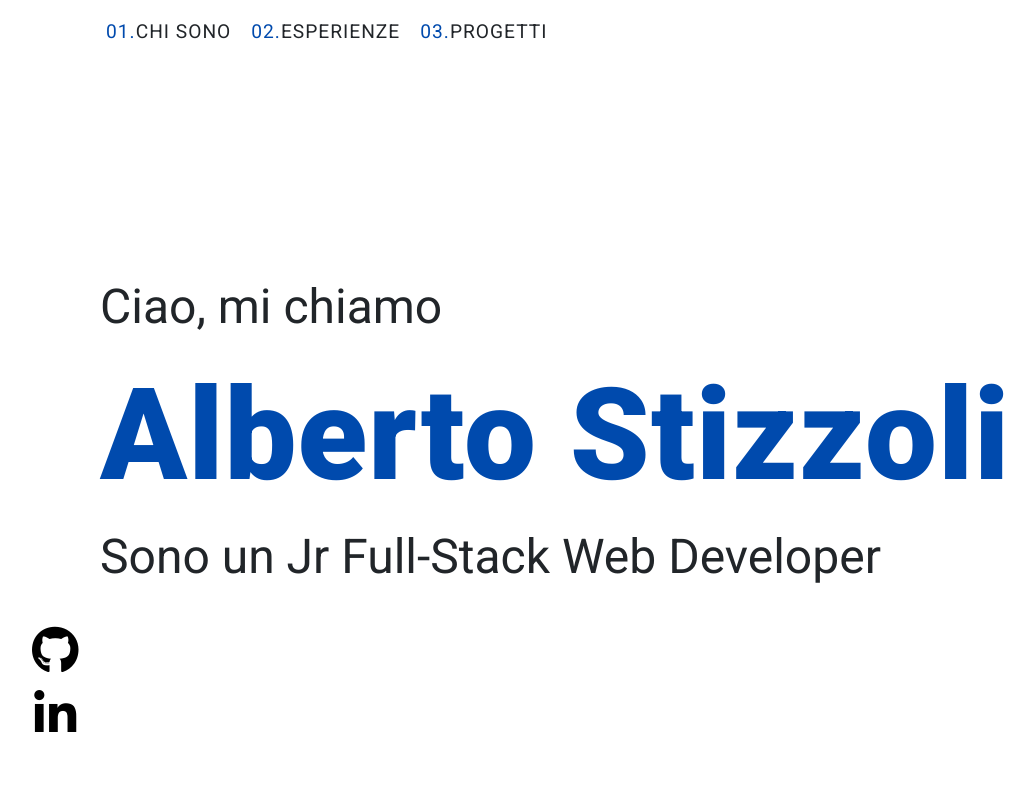
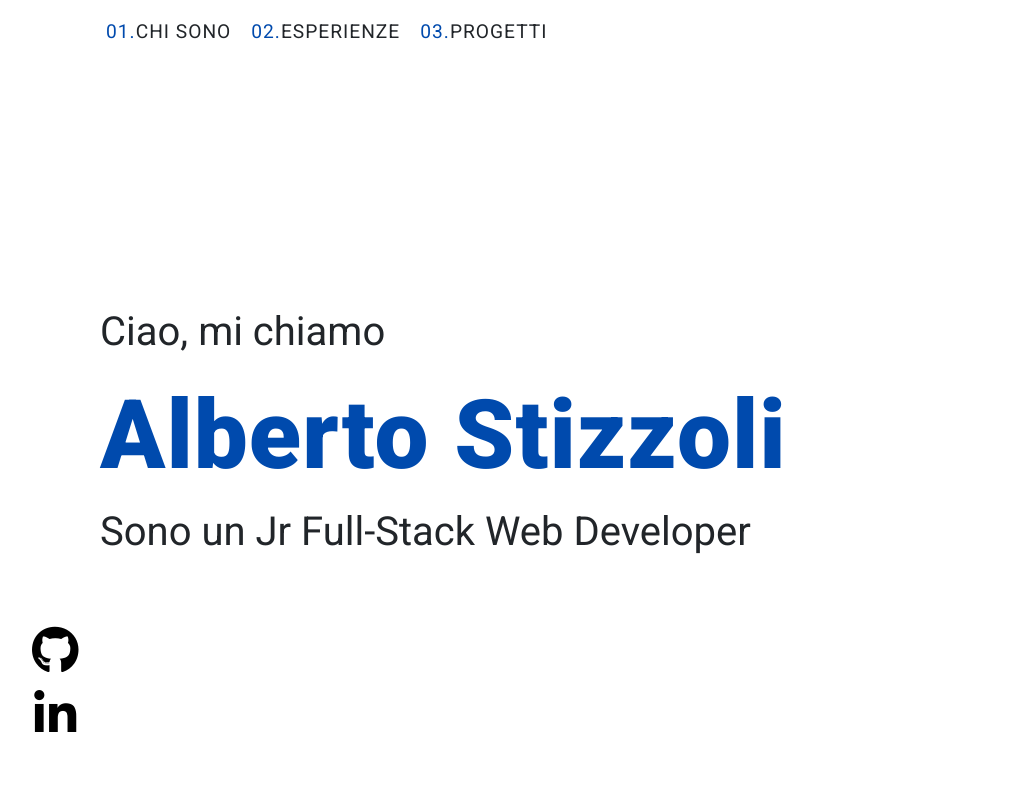
Before and after one commit to albertostizzoli/my-portfolio, a Vue app: page / in a window 1280 px wide. Shown: the top 800 px of the page, without its empty margins (0-1035 px from the left). Built offline with nearby package versions, Linux system fonts and the light colour scheme.

Commit message:
changes font-size

```diff
--- a/src/pages/HomePage.vue
+++ b/src/pages/HomePage.vue
@@ -94,7 +94,6 @@ export default {
     .content {
         width: 100%;
         height: calc(100vh - 80px);
-        //overflow-y: auto;
         display: flex;
         flex-direction: column;
         align-items: start;
@@ -103,14 +102,14 @@ export default {
         .greeting,
         .description {
 
-            font-size: 3rem;
+            font-size: 2.5rem;
             font-weight: 400;
         }
 
         .name {
 
             color: $primary-color;
-            font-size: 8rem;
+            font-size: 6rem;
             font-weight: 800;
             letter-spacing: 1px;
         }
```
